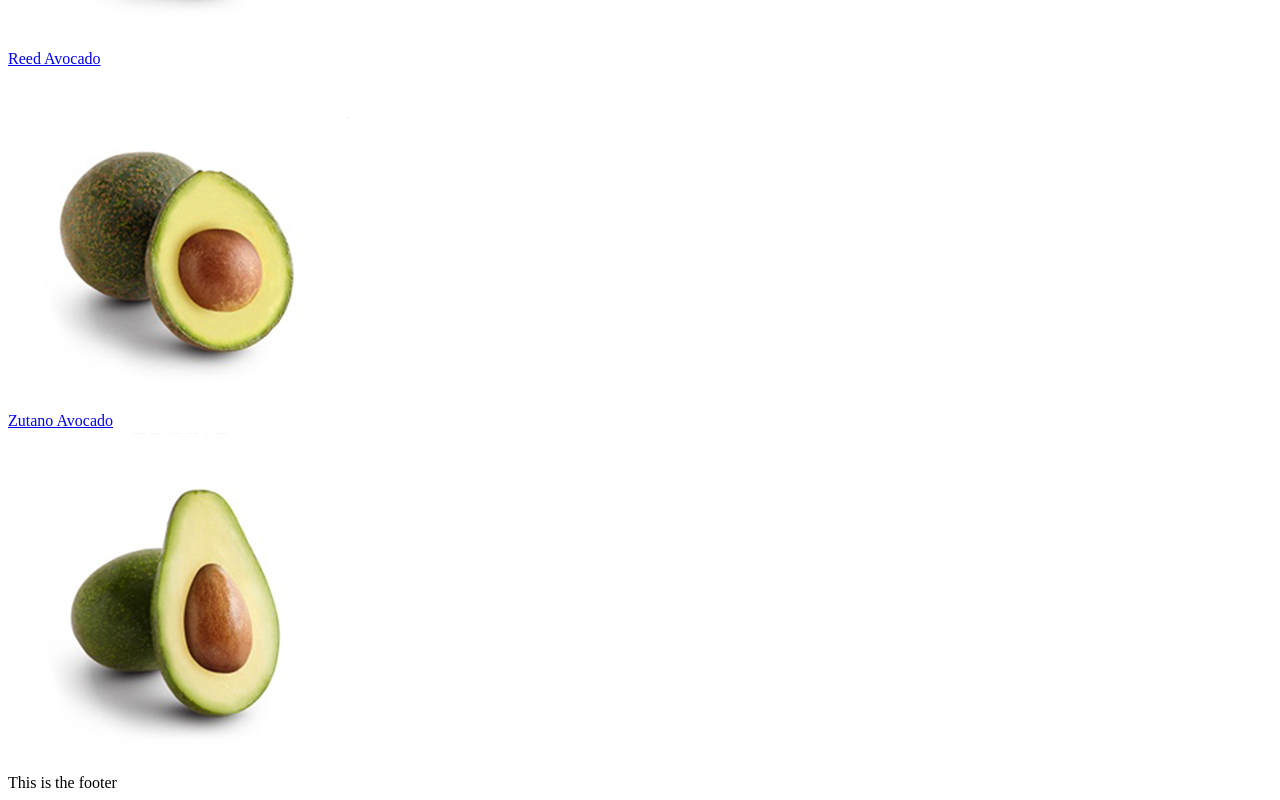
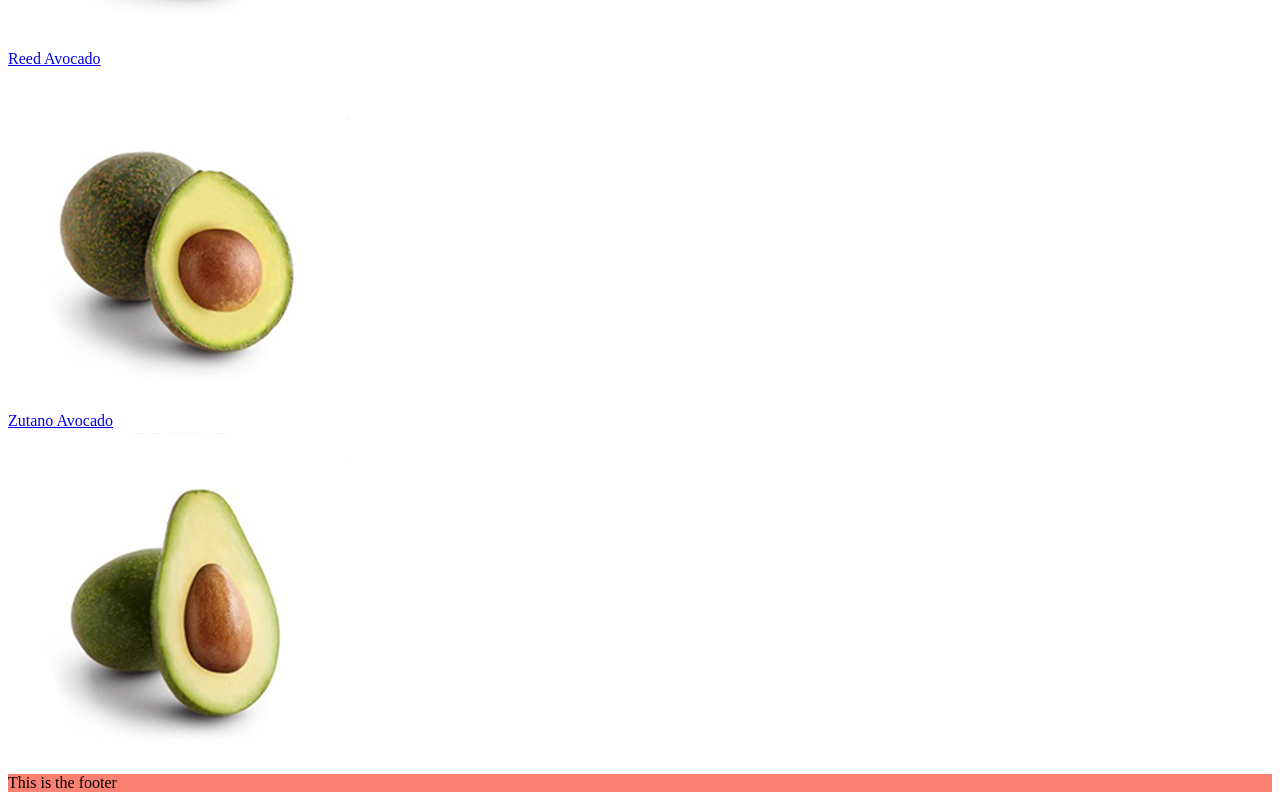
Before and after one commit to ArturoMauricioDev/nextjs-avocado, a Next.js app: page / in a window 1280 px wide. Shown: the part 2534-3334 px from the top of the page. Built offline with nearby package versions, Linux system fonts and the light colour scheme.

Commit message:
explorando soluciones de css

```diff
--- a/components/Layout/Layout.tsx
+++ b/components/Layout/Layout.tsx
@@ -1,14 +1,20 @@
 import React from "react";
-import { AppProps } from "next/app";
-import Navbar from "components/Navbar/Navbar";
+import Navbar from "@components/Navbar/Navbar";
 
 const Layout: React.FC = ({ children }) => {
   return (
-    <>
+    <div>
       <Navbar />
       {children}
-      <footer>This is the footer</footer>
-    </>
+      <footer className="container">This is the footer</footer>
+      <style jsx>
+        {`
+          .container {
+            background: salmon;
+          }
+        `}
+      </style>
+    </div>
   );
 };
 
--- /dev/null
+++ b/components/Layout/layout.module.css
@@ -0,0 +1,3 @@
+.container {
+    background-color: salmon;
+}
--- a/pages/about.tsx
+++ b/pages/about.tsx
@@ -4,7 +4,6 @@ import Navbar from "../components/Navbar/Navbar";
 const About = () => {
   return (
     <div>
-      <Navbar />
       <p>About</p>
     </div>
   );
--- a/pages/index.tsx
+++ b/pages/index.tsx
@@ -14,7 +14,6 @@ const Home = () => {
 
   return (
     <div>
-      <Navbar />
       <p>Home</p>
       {productList.map((product) => (
         <Link href={`/product/${product.id}`} key={product.id}>
```
Also changed, not shown: tsconfig.json (+5 -16 lines).
